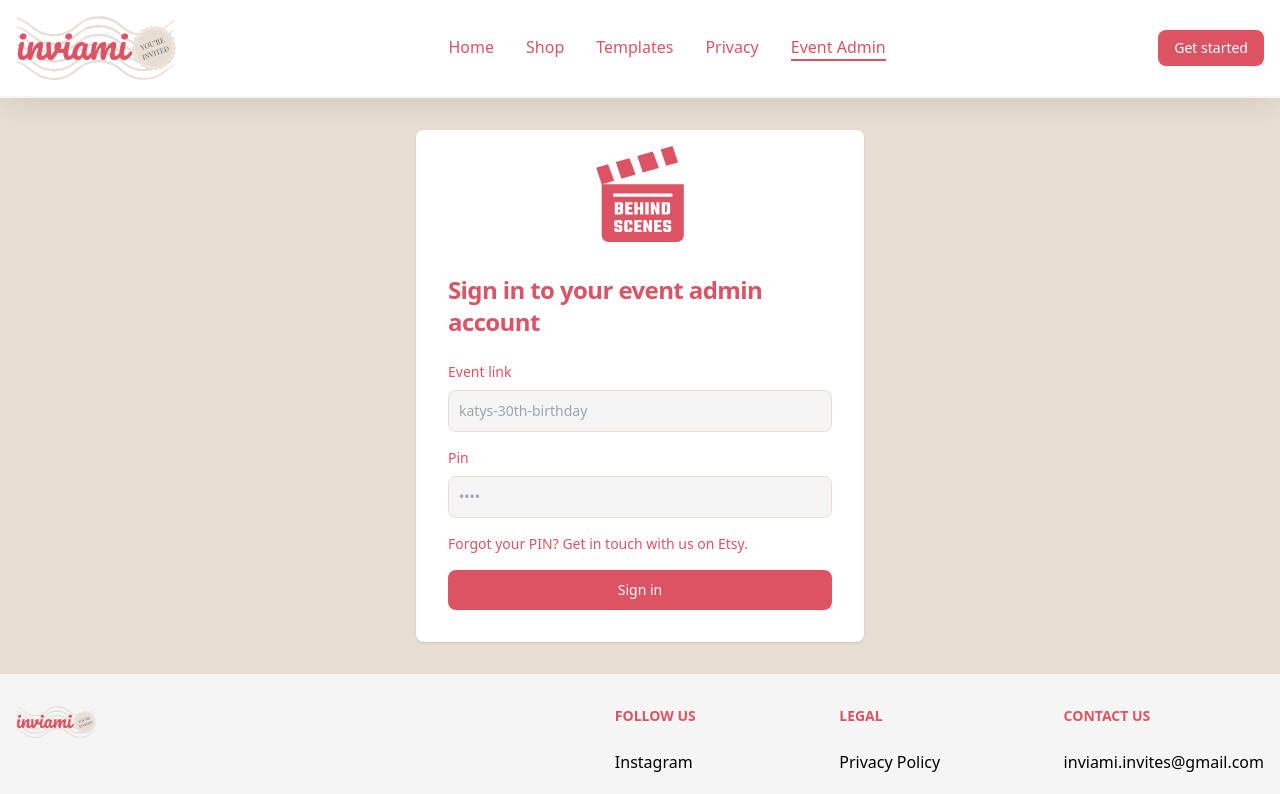
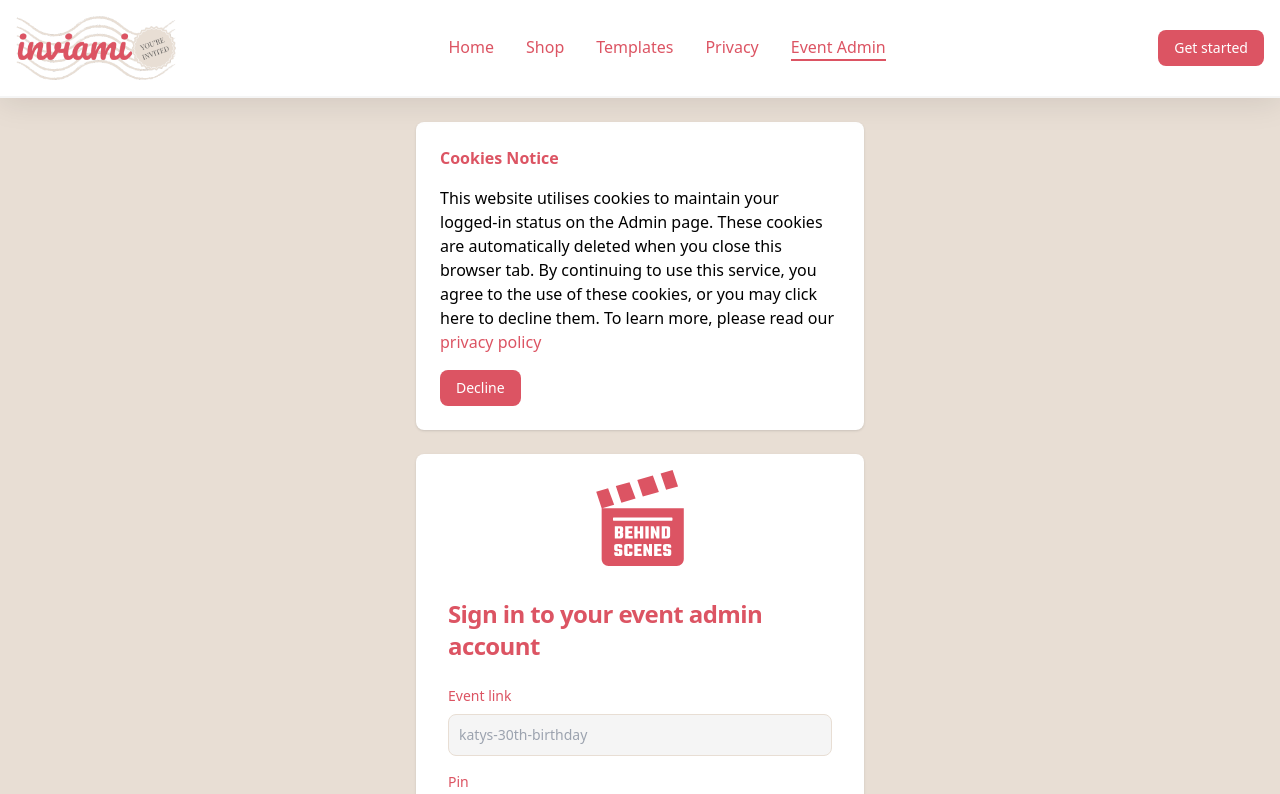
Before and after one commit to janoskocs/inviami-front-end, a React (Vite) app: page /event-admin in a window 1280 px wide. Shown: the top 794 px of the page. Built offline with nearby package versions, Linux system fonts and the light colour scheme.

Commit message:
feat: implement cookies notice

```diff
--- a/src/pages/EventAdmin/index.tsx
+++ b/src/pages/EventAdmin/index.tsx
@@ -1,5 +1,5 @@
 import { Link, useParams } from 'react-router-dom';
-import { useState } from 'react';
+import { useEffect, useState } from 'react';
 import Nav from '@/components/Nav';
 import Footer from '@/components/Footer';
 
@@ -14,11 +14,68 @@ const EventAdmin = () => {
     password: '',
   });
 
+  const [noTokenAllowed, setNoTokenAllowed] = useState<boolean>(false);
+  const [user, setUser] = useState<string | null>(null);
+
+  const handleToken = () => {
+    try {
+      setNoTokenAllowed(false);
+      const token = sessionStorage.getItem('token');
+      if (!token) {
+        setUser(null);
+        return;
+      }
+      setUser(token);
+    } catch (error) {
+      setNoTokenAllowed(true);
+    }
+  };
+
+  useEffect(() => {
+    handleToken();
+  }, []);
+
   return (
     <>
       <Nav />
-      <section className="bg-secondary">
-        <div className="flex flex-col items-center justify-center px-6 py-8 mx-auto">
+      <section className="bg-secondary pt-6">
+        {noTokenAllowed && !user && (
+          <p className="mx-auto p-6 mb-6 w-full bg-white rounded-lg shadow sm:max-w-md  dark:bg-white">
+            Cookies are disabled in this browser. This is not a problem, it just
+            means that you will have to log in again in case you refresh your
+            browser.{' '}
+          </p>
+        )}
+
+        {!noTokenAllowed && !user && (
+          <section className="mx-auto p-6 mb-6 w-full bg-white rounded-lg shadow sm:max-w-md">
+            <h2 className="text-primary font-bold mb-4">Cookies Notice</h2>
+            <p className="">
+              This website utilises cookies to maintain your logged-in status on
+              the Admin page. These cookies are automatically deleted when you
+              close this browser tab. By continuing to use this service, you
+              agree to the use of these cookies, or you may click here to
+              decline them. To learn more, please read our{' '}
+              <a
+                href="https://inviami.com/privacy-policy"
+                target="_blank"
+                className="text-primary hover:underline"
+              >
+                privacy policy
+              </a>
+            </p>
+            <button
+              className="text-white bg-primary hover:bg-grey hover:text-primary mt-4 focus:ring-4 focus:outline-none font-medium rounded-lg text-sm px-4 py-2 text-center transition-colors duration-400 ease-in-out"
+              onClick={() => {
+                setNoTokenAllowed(true);
+              }}
+            >
+              Decline
+            </button>{' '}
+          </section>
+        )}
+
+        <div className="flex flex-col items-center justify-center px-6 pb-8 mx-auto">
           <div className="w-full bg-white rounded-lg shadow md:mt-0 sm:max-w-md xl:p-0 dark:bg-white">
             <svg
               className="fill-primary w-20 h-20 mx-auto mt-4 sm:w-24 sm:h-24"
```
